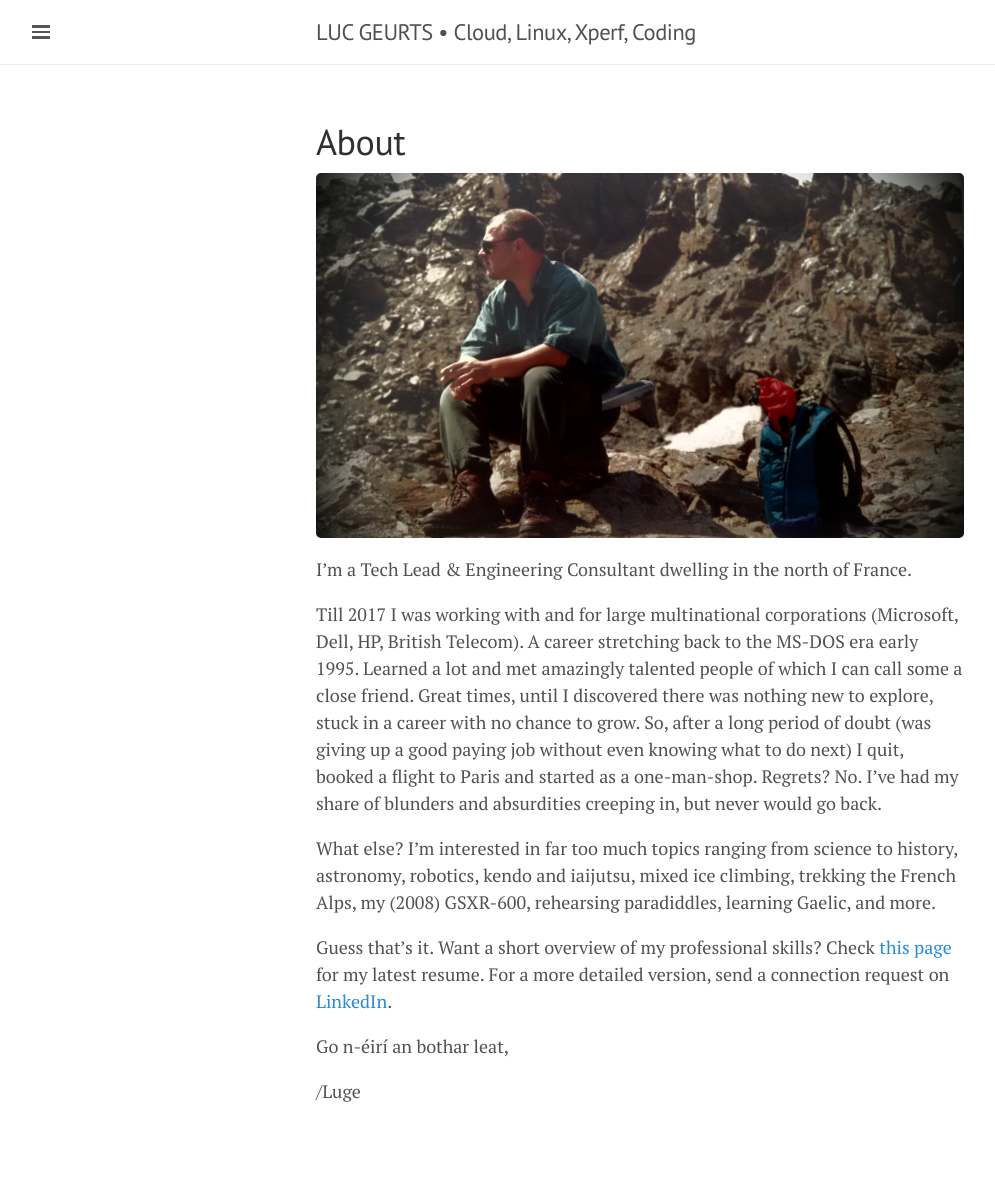
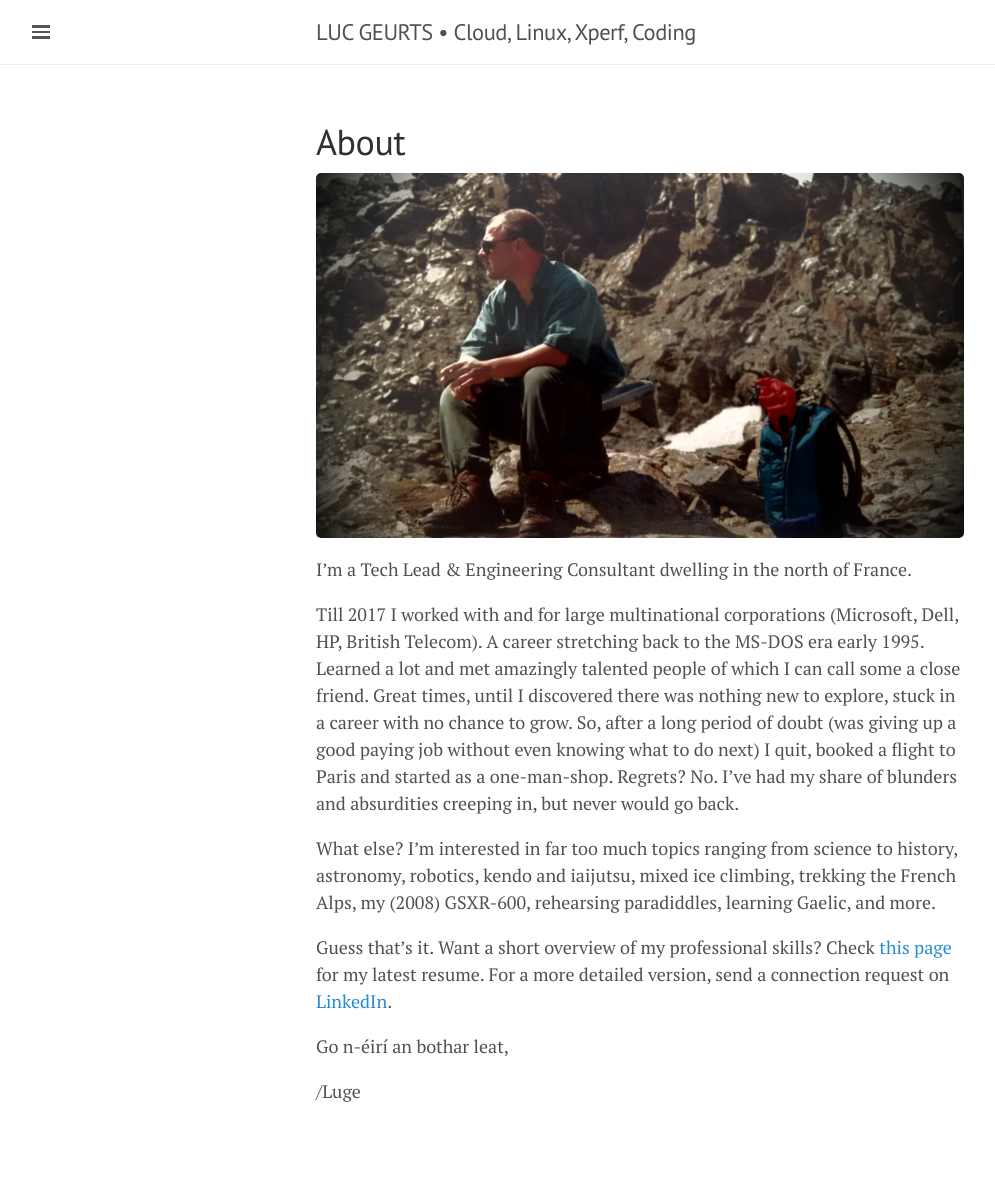
Before and after one commit to lgeurts/lgeurts.github.io, a Jekyll site: the page built from about.md, in a window 1280 px wide. Shown: the whole page, without its empty margins (0-995 px from the left). Built offline with Jekyll 4.4.1, drawn with Linux system fonts in a browser that asks for light colours; nearby versions of some CDN libraries.

Commit message:
Update about.md

```diff
--- a/about.md
+++ b/about.md
@@ -7,7 +7,7 @@ title: About
 
 I'm a Tech Lead & Engineering Consultant dwelling in the north of France.
 
-Till 2017 I was working with and for large multinational corporations (Microsoft, Dell, HP, British Telecom). A career stretching back to the MS-DOS era early 1995.
+Till 2017 I worked with and for large multinational corporations (Microsoft, Dell, HP, British Telecom). A career stretching back to the MS-DOS era early 1995.
 Learned a lot and met amazingly talented people of which I can call some a close friend. Great times, until I discovered there was nothing new to explore, stuck in a career with no chance to grow. So, after a long period of doubt (was giving up a good paying job without even knowing what to do next) I quit, booked a flight to Paris and started as a one-man-shop. Regrets? No. I've had my share of blunders and absurdities creeping in, but never would go back.
 
 What else? I'm interested in far too much topics ranging from science to history, astronomy, robotics, kendo and iaijutsu, mixed ice climbing, trekking the French Alps, my (2008) GSXR-600, rehearsing paradiddles, learning Gaelic, and more.
```
